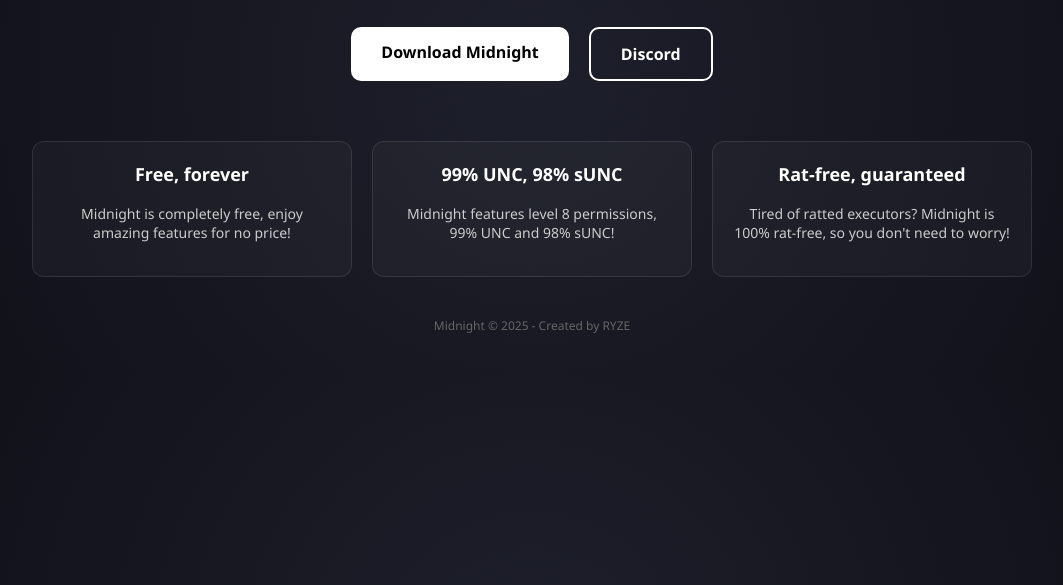
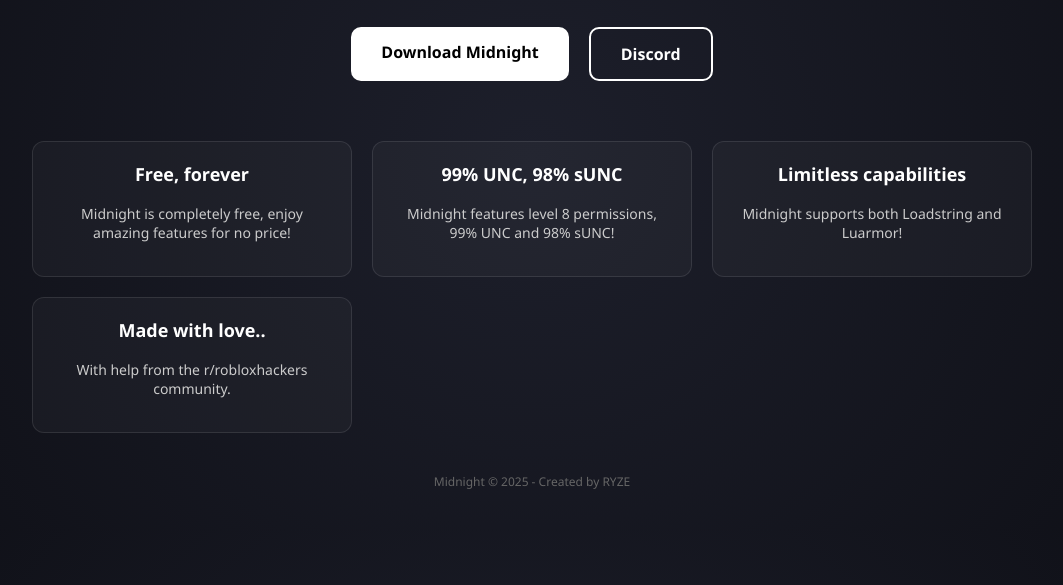
Before and after one commit to Frogalicious1/website, a plain HTML site: page index.html in a window 1280 px wide. Shown: the part 215-800 px from the top of the page, without its empty margins (108-1171 px from the left). Drawn offline with Linux system fonts and the light colour scheme.

Commit message:
Update index.html

```diff
--- a/index.html
+++ b/index.html
@@ -40,6 +40,10 @@
 
     .fade-in.delay-3 {
       animation-delay: 0.9s;
+    }
+
+    .fade-in.delay-4 {
+      animation-delay: 1.2s;
     }
 
     h1 {
@@ -116,6 +120,7 @@
     .feature:nth-child(1) { animation-delay: 0.3s; }
     .feature:nth-child(2) { animation-delay: 0.6s; }
     .feature:nth-child(3) { animation-delay: 0.9s; }
+    .feature:nth-child(4) { animation-delay: 1.2s; }
 
     .feature h3 {
       margin-top: 0;
@@ -154,8 +159,12 @@
       <p>Midnight features level 8 permissions, 99% UNC and 98% sUNC!</p>
     </div>
     <div class="feature">
-      <h3>Rat-free, guaranteed</h3>
-      <p>Tired of ratted executors? Midnight is 100% rat-free, so you don't need to worry!</p>
+      <h3>Limitless capabilities</h3>
+      <p>Midnight supports both Loadstring and Luarmor!</p>
+    </div>
+    <div class="feature">
+      <h3>Made with love..</h3>
+      <p>With help from the r/robloxhackers community.</p>
     </div>
   </div>
   <footer>
```
